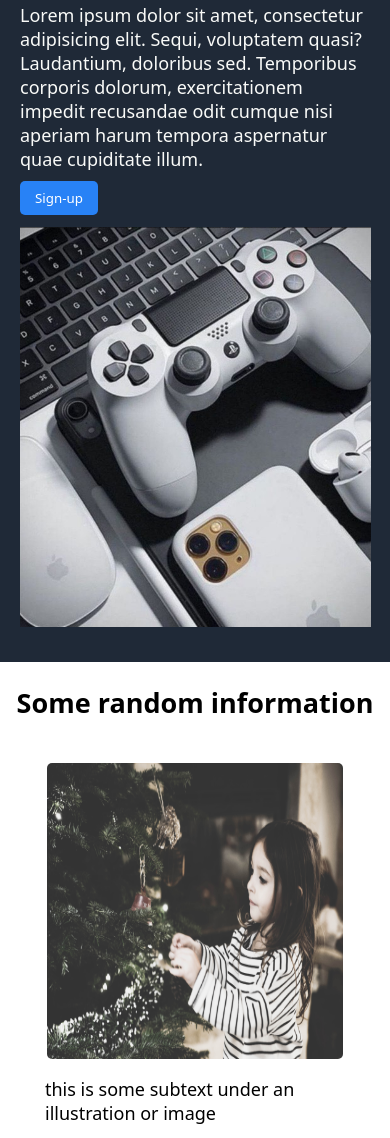
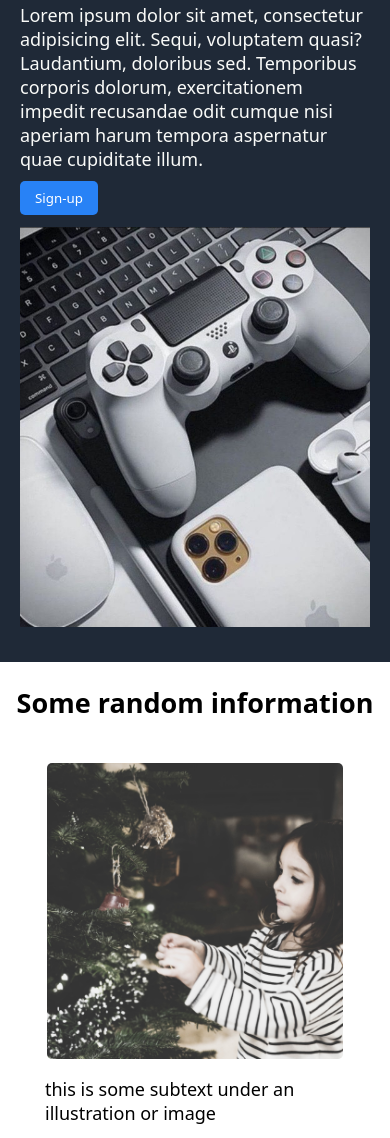
Before and after one commit to manofcodes/landing-page, a plain HTML site: page index.html in a window 390 px wide. Shown: the part 272-1410 px from the top of the page. Drawn offline with Linux system fonts and the light colour scheme.

Commit message:
housekeeping

```diff
--- a/style.css
+++ b/style.css
@@ -64,7 +64,7 @@ ul.right-links {
     flex-wrap: wrap;
 }
 
-@media screen and (min-width: 481px) {
+@media screen and (min-width: 760px) {
     .container-sub {
         max-width: 45vw;
     }
@@ -95,7 +95,7 @@ ul.right-links {
 
 @media screen and (max-width: 480px){
   .container img {
-    width: 90vw;
+    width: 90%;
     height: auto;
     object-fit: contain;
   }
@@ -113,7 +113,7 @@ ul.right-links {
 }
 
 .container img {
-    min-width: 100%;
+    width: 100%;
     height: 400px;
     object-fit: cover;
 }
@@ -131,7 +131,7 @@ ul.right-links {
     width: 300px;
     height: 300px;
     border: 2px white solid;
-    object-fit: fill;
+    object-fit: cover;
     border-radius: 7px;
 }
 
```
